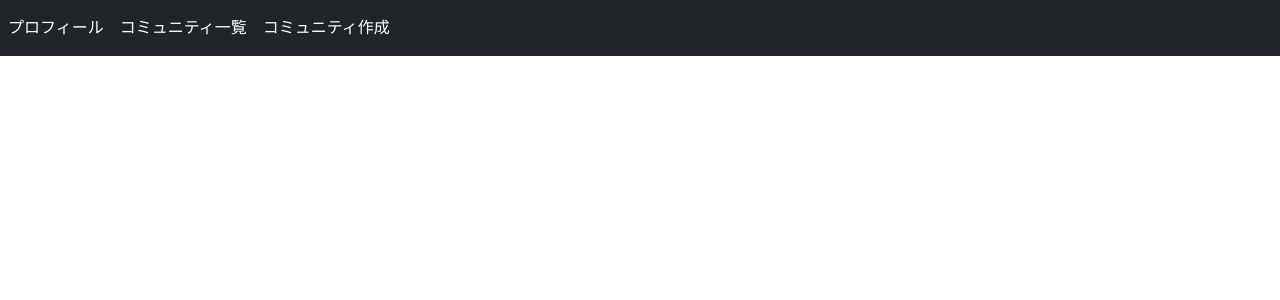
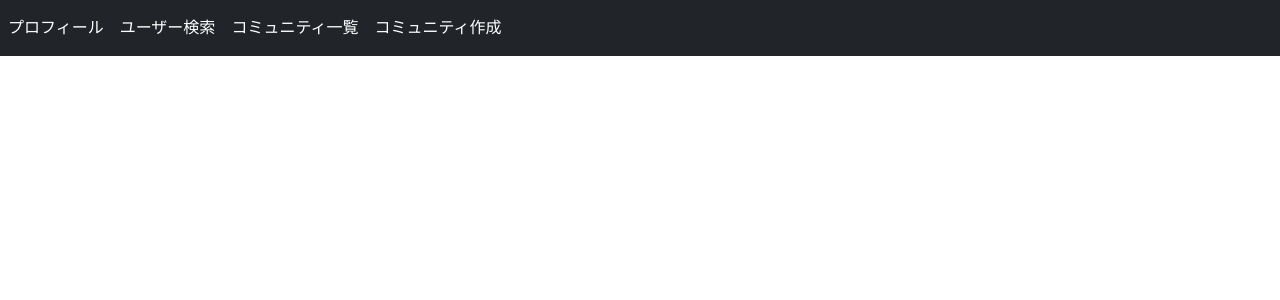
Before and after one commit to komadaru/hacku_trihack_ws, a Vue app: page /discussion in a window 1280 px wide. Shown: the top 300 px of the page. Built offline with nearby package versions, Linux system fonts and the light colour scheme; no server answers.

Commit message:
ユーザー検索をバーに追加

```diff
--- a/src/components/layouts/Topbar.vue
+++ b/src/components/layouts/Topbar.vue
@@ -6,6 +6,11 @@
             <li class="nav-item">
               <router-link class="routerLink" :to="{ path: '/user/' + uid}">
                 <a class="nav-link active">プロフィール</a>
+              </router-link>
+            </li>
+            <li class="nav-item">
+              <router-link class="routerLink" :to="{ path: '/search-user'}">
+                <a class="nav-link active">ユーザー検索</a>
               </router-link>
             </li>
             <li class="nav-item">
```
